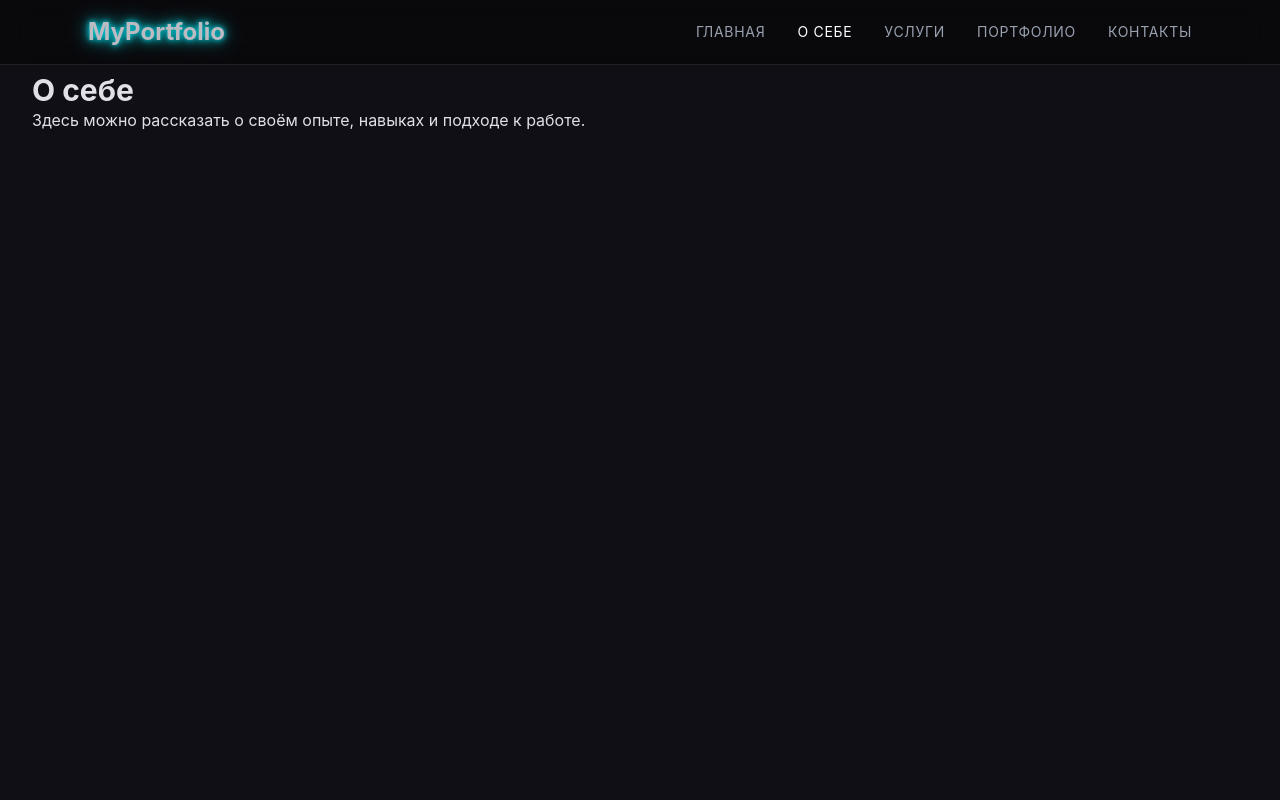
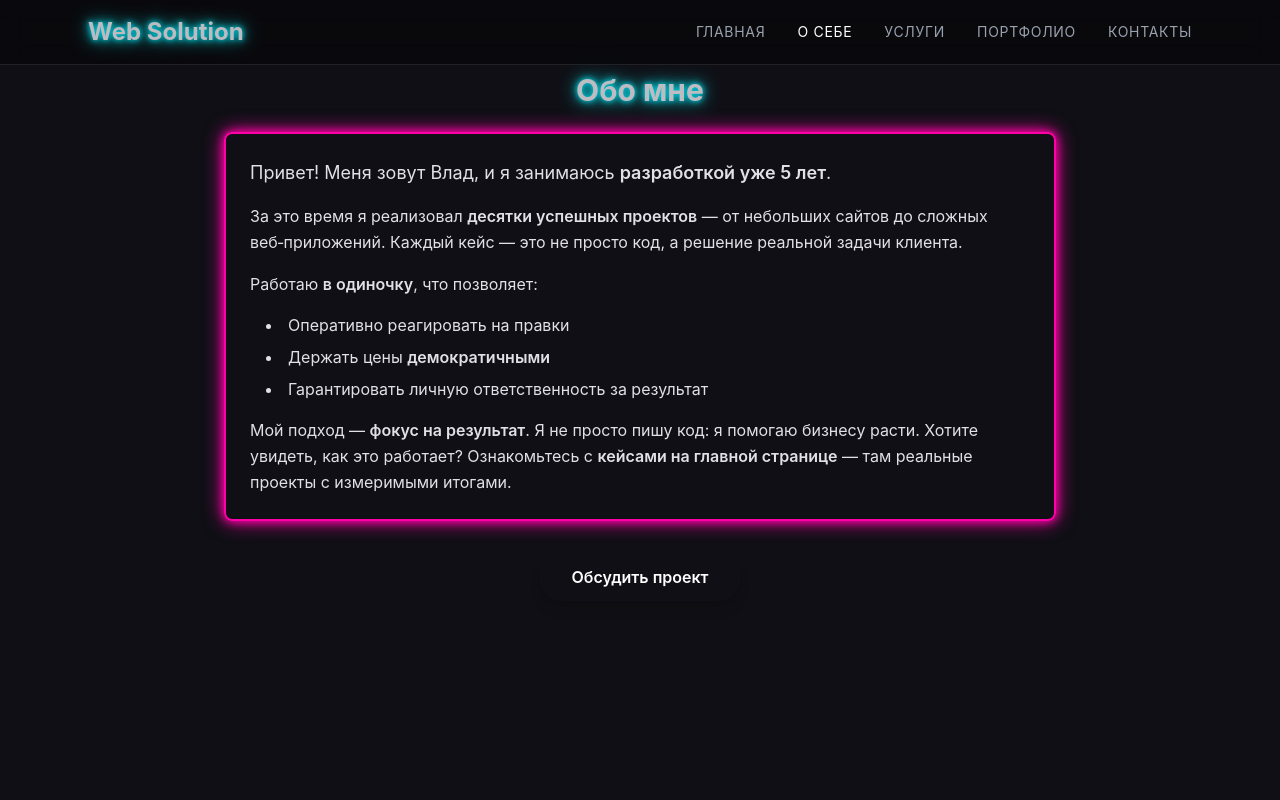
Before and after one commit to Gans-Shtraus/vizitkavizitka, a Next.js app: page /about in a window 1280 px wide. Shown: the top 800 px of the page. Built offline with nearby package versions, Linux system fonts and the light colour scheme.

Commit message:
fix about

```diff
--- a/src/app/about/page.tsx
+++ b/src/app/about/page.tsx
@@ -1,10 +1,49 @@
 export default function About() {
   return (
-    <div className="p-8">
-      <h1 className="text-3xl font-bold" style={{ marginTop: 40 }}>
-        О себе
+    <div  className="p-4 sm:p-8 max-w-4xl mx-auto">
+      <h1 className="text-2xl sm:text-3xl font-bold neon-text mb-6 text-center mt-10">
+        Обо мне
       </h1>
-      <p>Здесь можно рассказать о своём опыте, навыках и подходе к работе.</p>
+
+      <div className="neon-border p-4 sm:p-6 rounded-lg bg-opacity-10 bg-accent/5 space-y-4">
+        <p className="text-base sm:text-lg leading-relaxed">
+          Привет! Меня зовут Влад, и я занимаюсь <span className="text-neon-blue font-semibold">разработкой уже 5 лет</span>.
+        </p>
+
+        <p className="leading-relaxed">
+          За это время я реализовал <span className="text-neon-pink font-semibold">десятки успешных проектов</span> —
+          от небольших сайтов до сложных веб‑приложений. Каждый кейс — это не просто код,
+          а решение реальной задачи клиента.
+        </p>
+
+        <p className="leading-relaxed">
+          Работаю <span className="text-neon-blue font-semibold">в одиночку</span>, что позволяет:
+        </p>
+
+        <ul className="list-disc list-inside ml-4 space-y-2">
+          <li>Оперативно реагировать на правки</li>
+          <li>Держать цены <span className="text-neon-pink font-semibold">демократичными</span></li>
+          <li>Гарантировать личную ответственность за результат</li>
+        </ul>
+
+        <p className="leading-relaxed">
+          Мой подход — <span className="text-neon-blue font-semibold">фокус на результат</span>.
+          Я не просто пишу код: я помогаю бизнесу расти. Хотите увидеть, как это работает?
+          Ознакомьтесь с <span className="text-neon-pink font-semibold">кейсами на главной странице</span> —
+          там реальные проекты с измеримыми итогами.
+        </p>
+      </div>
+
+      <div className="mt-8 text-center">
+        <a
+          href="#contacts"
+          className="inline-block px-6 py-3 sm:px-8 sm:py-3 bg-accent text-white rounded-full font-semibold
+                   hover:bg-neon-blue hover:scale-105 transition-all duration-300
+                   shadow-lg hover:shadow-neon-blue/50 text-sm sm:text-base"
+        >
+          Обсудить проект
+        </a>
+      </div>
     </div>
   );
 }
--- a/src/app/globals.css
+++ b/src/app/globals.css
@@ -1,5 +1,7 @@
 @import "tailwindcss";
-
+html {
+  scroll-behavior: smooth;
+}
 :root {
   --background: #0f0f15;
   --foreground: #e0e0e6;
--- a/src/app/layout.tsx
+++ b/src/app/layout.tsx
@@ -15,7 +15,7 @@ const geistMono = Geist_Mono({
 });
 
 export const metadata: Metadata = {
-  metadataBase: new URL("https://ваш-домен.com"), // замените на ваш реальный URL
+  metadataBase: new URL("https://vizitkavizitka1.vercel.app/"), // замените на ваш реальный URL
   title: "Моё портфолио",
   description: "Описание вашего проекта",
   openGraph: {
--- a/src/app/page.tsx
+++ b/src/app/page.tsx
@@ -14,7 +14,7 @@ export default function Home() {
 
       <div className="relative z-10">
         <section className="pt-32 pb-20 text-center px-6">
-          <h1 className="text-6xl font-bold mb-6 neon-text">
+          <h1 className="text-4xl font-bold mb-6 neon-text">
             Привет! Я — веб-разработчик
           </h1>
           <p className="text-xl text-gray-300 max-w-2xl mx-auto">
@@ -29,8 +29,8 @@ export default function Home() {
           </SmoothScroll>
         </section>
 
-        <section id="services" className="py-20 px-6">
-          <h2 className="text-4xl font-bold text-center mb-12 neon-text">
+        <section id="services" className="py-30 px-6">
+          <h2 className="text-3xl font-bold text-center mb-12 neon-text">
             Что я делаю
           </h2>
           <div className="grid grid-cols-1 md:grid-cols-2 lg:grid-cols-4 gap-8 max-w-6xl mx-auto">
--- a/src/components/Footer.tsx
+++ b/src/components/Footer.tsx
@@ -1,10 +1,10 @@
 export default function Footer() {
   return (
-    <footer className="bg-black/60 border-t border-white/10 py-12 mt-20">
+    <footer id="contacts" className="bg-black/60 border-t border-white/10 py-12 mt-20">
       <div className="max-w-6xl mx-auto px-6 flex flex-col md:flex-row justify-between items-center">
         <div className="mb-6 md:mb-0">
           <p className="text-gray-400">
-            © 2026 MyPortfolio. Все права защищены.
+            © 2026 Web Solution. Все права защищены.
           </p>
         </div>
 
--- a/src/components/Header.tsx
+++ b/src/components/Header.tsx
@@ -20,7 +20,7 @@ export default function Header() {
     <header className="fixed w-full bg-black/40 backdrop-blur-md z-100 border-b border-white/10">
       <div className="max-w-6xl mx-auto px-6 py-4 flex items-center justify-between">
         <Link href="/" className="text-2xl font-bold neon-text">
-          MyPortfolio
+          Web Solution
         </Link>
 
         {/* Десктоп-меню */}
```
